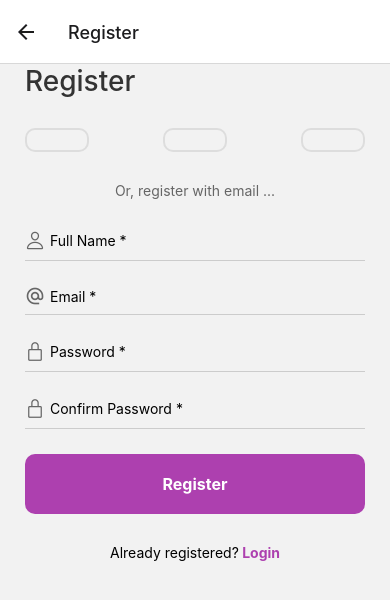
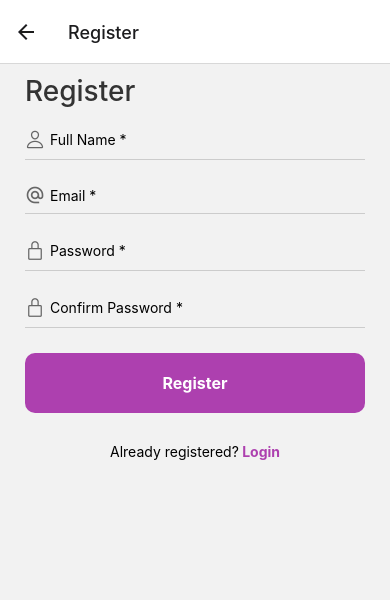
Before and after one commit to imabbassayed/calendar-react-native, a React Native app: screen /Register in a window 390 px wide. Shown: the top 600 px of the page. Built offline with nearby package versions, Linux system fonts and the light colour scheme.

Commit message:
login functionality implemented

```diff
--- a/src/components/InputField.js
+++ b/src/components/InputField.js
@@ -9,7 +9,6 @@ export default function InputField({
   fieldButtonLabel,
   fieldButtonFunction,
   text,
-  error,
   autoCapitalize
 }) {
   return (
--- a/src/screens/LoginScreen.js
+++ b/src/screens/LoginScreen.js
@@ -1,10 +1,13 @@
-import React from 'react';
+import React, {useState} from 'react';
 import {
   SafeAreaView,
   View,
   Text,
   TouchableOpacity,
+  Alert
 } from 'react-native';
+import { validate } from 'validate.js';
+
 
 import MaterialIcons from 'react-native-vector-icons/MaterialIcons';
 import Ionicons from 'react-native-vector-icons/Ionicons';
@@ -12,8 +15,88 @@ import Ionicons from 'react-native-vector-icons/Ionicons';
 import CustomButton from '../components/CustomButton';
 import InputField from '../components/InputField';
 
+import constraints from '../../constraints';
+
+import { app } from '../../firebaseConfig';
+import {  getAuth, signInWithEmailAndPassword, GoogleAuthProvider } from "firebase/auth";
+
 
 const LoginScreen = ({navigation}) => {
+
+  const [email, setEmail] = useState("");
+  const [password, setPassword] = useState("");
+
+
+
+  const validateSignIn = () => {
+
+
+    const emailInvalid = validate({emailAddress:email}, constraints);
+
+    if(emailInvalid){
+        Alert.alert(
+          "Login Failed !",
+          "Please enter a valid email address",
+        );
+        return;
+    }
+
+    const passwordInvalid  = password.length == 0;
+
+    if(passwordInvalid){
+      Alert.alert(
+        "Login Failed !",
+        "Please enter a password",
+      );
+      return;
+  }
+
+    logInUser(email, password)
+  }
+
+  const logInUser = async (email, password) => {
+
+      const auth = getAuth(app);
+      signInWithEmailAndPassword(auth, email, password)
+      .then((userCredential) => {
+        const user = userCredential.user;
+
+      })
+      .catch((error) => {
+          Alert.alert(
+            "Login Failed !",
+            "Please try agian",
+            [
+              {text: "OK" }
+            ]
+          );
+          console.log(error)
+          return;
+
+
+      });
+
+    }
+
+    const logInUserWithGoogle = () => {
+
+      const auth = getAuth(app);
+      getRedirectResult(auth)
+        .then((result) => {
+         // The signed-in user info.
+          const user = result.user;
+        }).catch((error) => {
+
+        });
+
+    }
+
+
+
+
+
+
+
   return (
     <SafeAreaView style={{flex: 1, justifyContent: 'center'}}>
       <View style={{paddingHorizontal: 25}}>
@@ -28,11 +111,12 @@ const LoginScreen = ({navigation}) => {
             color: '#333',
             marginBottom: 30,
           }}>
+
           Login
         </Text>
 
         <InputField
-          label={'Email ID'}
+          label={'Email *'}
           icon={
             <MaterialIcons
             name="alternate-email"
@@ -41,11 +125,13 @@ const LoginScreen = ({navigation}) => {
             style={{marginRight: 5}}
           />
           }
+          autoCapitalize={false}
           keyboardType="email-address"
+          text={text => setEmail(text)}
         />
 
-<InputField
-          label={'Password'}
+        <InputField
+          label={'Password *'}
           icon={
             <Ionicons
             name="ios-lock-closed-outline"
@@ -55,14 +141,16 @@ const LoginScreen = ({navigation}) => {
           />
           }
           inputType="password"
+          text={text => setPassword(text)}
+
           fieldButtonLabel={"Forgot?"}
           fieldButtonFunction={() => {}}
         />
 
-        <CustomButton label={"Login"} onPress={() => {}} />
+        <CustomButton label={"Login"} onPress={() => {validateSignIn()}} />
 
         <Text style={{textAlign: 'center', color: '#666', marginBottom: 30}}>
-          Or, login with ...
+          Or
         </Text>
 
         <View
@@ -72,7 +160,7 @@ const LoginScreen = ({navigation}) => {
             marginBottom: 30,
           }}>
          <TouchableOpacity
-            onPress={() => {}}
+            onPress={() => {logInUserWithGoogle}}
             style={{
               borderColor: '#ddd',
               borderWidth: 2,
@@ -80,7 +168,14 @@ const LoginScreen = ({navigation}) => {
               paddingHorizontal: 30,
               paddingVertical: 10,
               width:380,
+
             }}>
+            <Text
+            style={{fontWeight: '800',
+                    textAlign: 'center',
+             }}>
+             Log in with Google</Text>
+
           </TouchableOpacity>
 
 
--- a/src/screens/RegisterScreen.js
+++ b/src/screens/RegisterScreen.js
@@ -117,52 +117,12 @@ const RegisterScreen = ({navigation}) => {
             fontSize: 28,
             fontWeight: '500',
             color: '#333',
-            marginBottom: 30,
+            marginBottom: 20,
+            marginTop: 10
           }}>
           Register
         </Text>
 
-        <View
-          style={{
-            flexDirection: 'row',
-            justifyContent: 'space-between',
-            marginBottom: 30,
-          }}>
-          <TouchableOpacity
-            onPress={() => {}}
-            style={{
-              borderColor: '#ddd',
-              borderWidth: 2,
-              borderRadius: 10,
-              paddingHorizontal: 30,
-              paddingVertical: 10,
-            }}>
-          </TouchableOpacity>
-          <TouchableOpacity
-            onPress={() => {}}
-            style={{
-              borderColor: '#ddd',
-              borderWidth: 2,
-              borderRadius: 10,
-              paddingHorizontal: 30,
-              paddingVertical: 10,
-            }}>
-          </TouchableOpacity>
-          <TouchableOpacity
-            onPress={() => {}}
-            style={{
-              borderColor: '#ddd',
-              borderWidth: 2,
-              borderRadius: 10,
-              paddingHorizontal: 30,
-              paddingVertical: 10,
-            }}>
-          </TouchableOpacity>
-        </View>
-
-        <Text style={{textAlign: 'center', color: '#666', marginBottom: 30}}>
-          Or, register with email ...
-        </Text>
 
         <InputField
           label={'Full Name *'}
@@ -233,7 +193,7 @@ const RegisterScreen = ({navigation}) => {
             marginBottom: 30,
           }}>
           <Text>Already registered?</Text>
-          <TouchableOpacity onPress={() => navigation.goBack()}>
+          <TouchableOpacity onPress={() => navigation.navigate("Login")}>
             <Text style={{color: '#AD40AF', fontWeight: '700'}}> Login</Text>
           </TouchableOpacity>
         </View>
```
